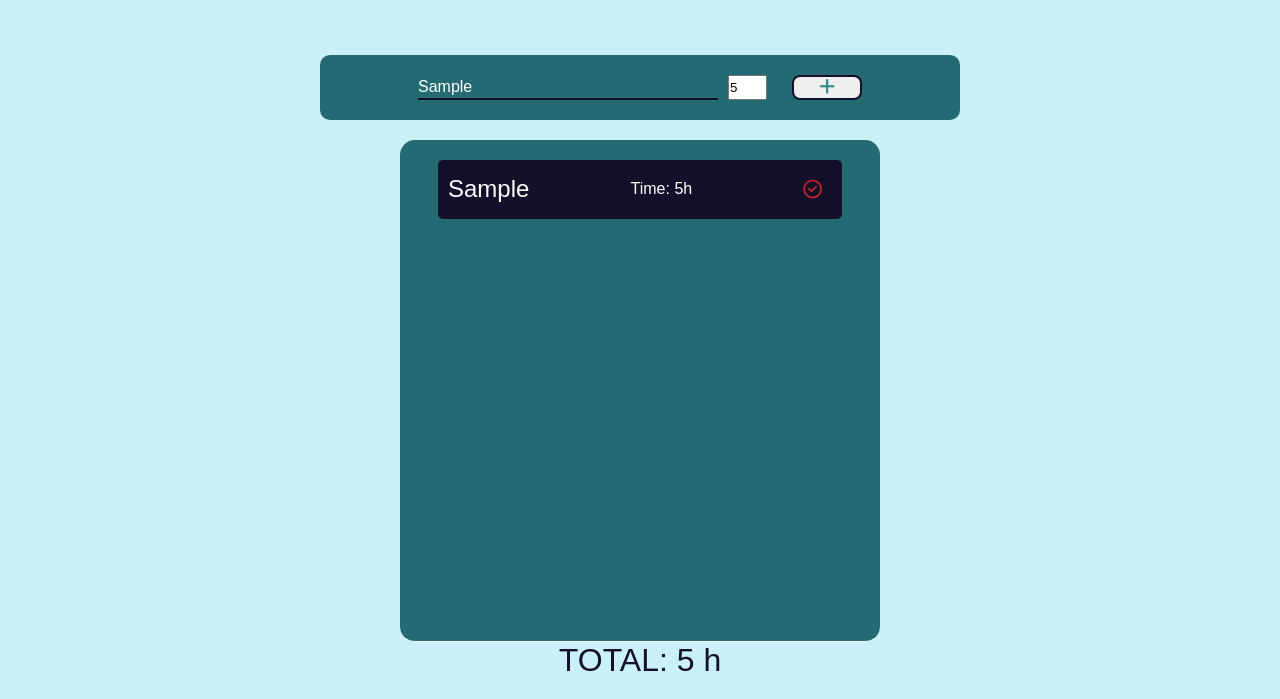
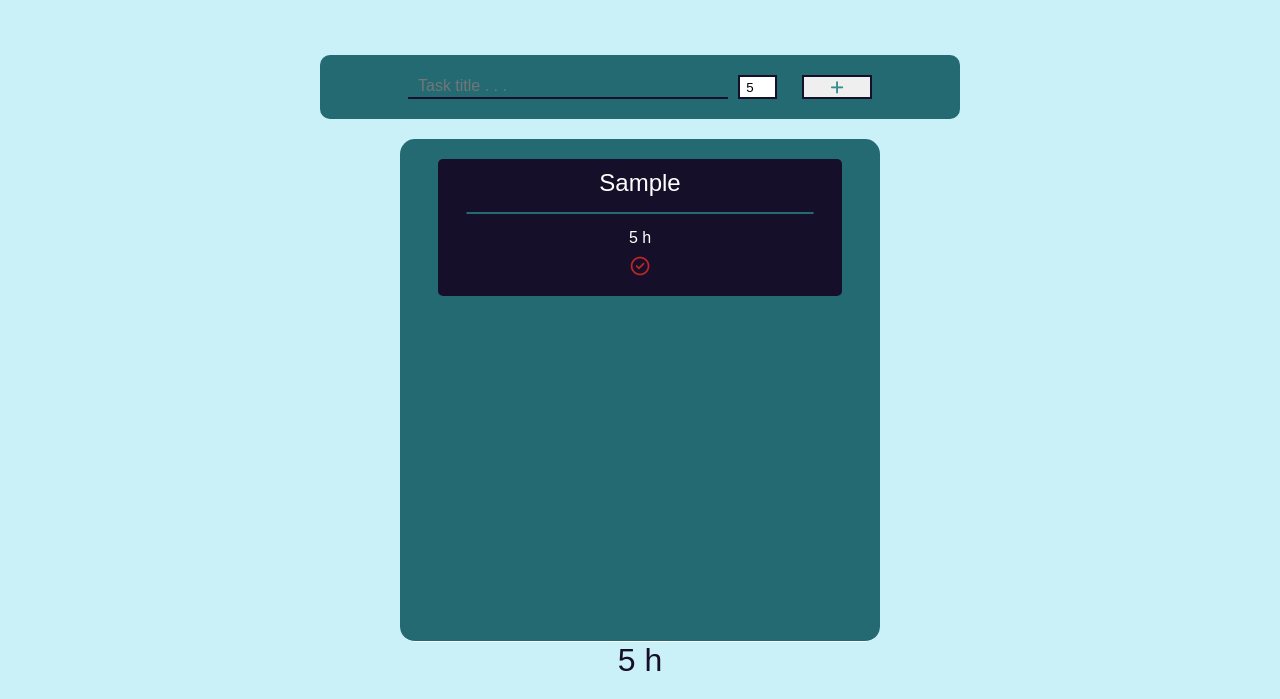
Before and after one commit to carlosega19/TaskManager-Simple-, a plain HTML site: page index.html in a window 1280 px wide. Both pictures are taken after typing "Sample", "5" into the empty fields and a click on the button 827 px from the left and 188 px from the top of the page. Shown: the part 101-800 px from the top of the page. Drawn offline with nearby package versions, Linux system fonts and the light colour scheme; a web font is replaced by a local one.

Commit message:
"better design"

```diff
--- a/css/style.css
+++ b/css/style.css
@@ -89,16 +89,23 @@ body{
      text-overflow: ellipsis;
      word-wrap: break-word;
      border-bottom: 2px solid #160f29;
+
+     padding: 2px 10px;
 }
-.add_task{
+
+
+.add_task {
      width: 70px;
      cursor: pointer;
      height: 70/16*100%;
+
      border: 2px solid #160f29;
-     border-radius: 8px;
-     font-size: 18px;
+
+     border-radius: 0;
+     font-size: 15px;
      color: #368f8b;
      margin-left: 25px;
+
      transition: all 0.2s ease-in-out;
 }
 .taskmanager_inputs .add_task:hover{
@@ -122,11 +129,13 @@ body{
      gap: 20px;
 }
 
-.task{
+.task {
      background-color: #160f29;
      width: 80%;
      padding: 10px;
      display: flex;
+     flex-direction: column;
+
      justify-content: space-between;
      align-items: center;
      position: relative;
@@ -161,8 +170,15 @@ body{
 .task_time{
      width: 35px;
      margin-left: 10px;
+     border: 2px solid #160f29;
+     text-align: center;
 }
-
+.task hr {
+     width: 90%;
+     margin: 15px;
+     border: 1.5px solid #246a73;
+     border-radius: 5px;
+}
 
 
 
--- a/index.html
+++ b/index.html
@@ -19,7 +19,7 @@
           <div class="taskmanager">
                <div class="taskmanager_inputs">
                     <form class="tasks_form">
-                         <input class="task_title" type="text">
+                         <input class="task_title" type="text" placeholder="Task title . . .">
                          <input class="task_time" type="number" placeholder="Hours" min="0" step="any">
                          <button class="add_task"><i class="fa fa-plus"></i></button>
                     </form>
@@ -27,7 +27,7 @@
                <div class="tasks">
                     <!-- Dinamic CONTENT -->
                </div>
-               <h1>TOTAL:<span class="totalH"></span></h1>
+               <h1><span class="totalH"></span></h1>
           </div>
      </div>
 </body>
--- a/js/main.js
+++ b/js/main.js
@@ -18,12 +18,12 @@ let taskChecks = document.querySelectorAll('.removeTask');
 updateView();
 
 function createCard(task){
-     const {title , duration } = task;
+     const { title , duration } = task;
      let html = `   <div class="task">
                          <h2>${title}</h2>
-                         <p>Time: <span>${duration}h</span></p>
+                         <hr>
+                         <p><span>${duration} h</span></p>
                          <input class="removeTask fa-regular fa-circle-check" type="checkbox">
-
                     </div>`;
      return html;
 }
@@ -33,6 +33,7 @@ function total(){
 }
 function updateView(){
      tasksContainer.innerHTML = '';
+     taskTitle.value = '';
      for (const task of tasks) {
           let card = createCard(task);
           tasksContainer.innerHTML += card;
```
